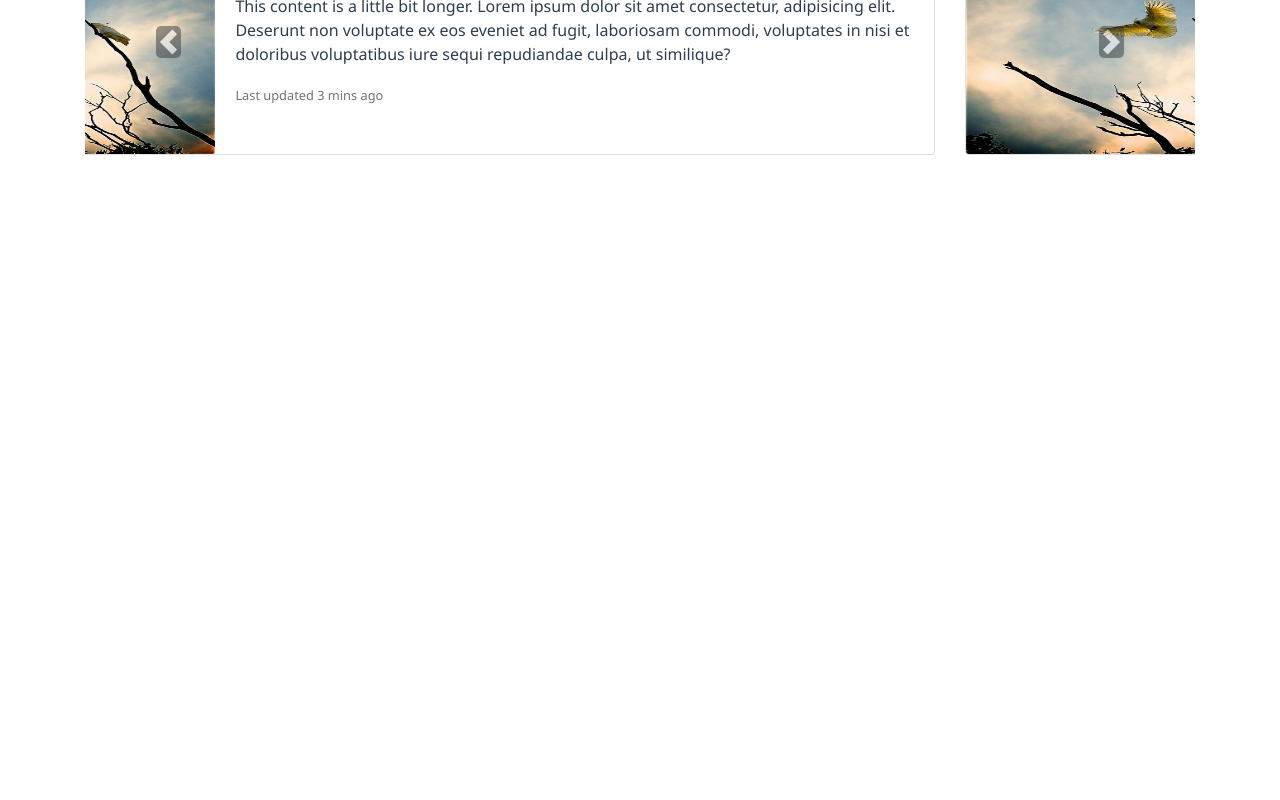
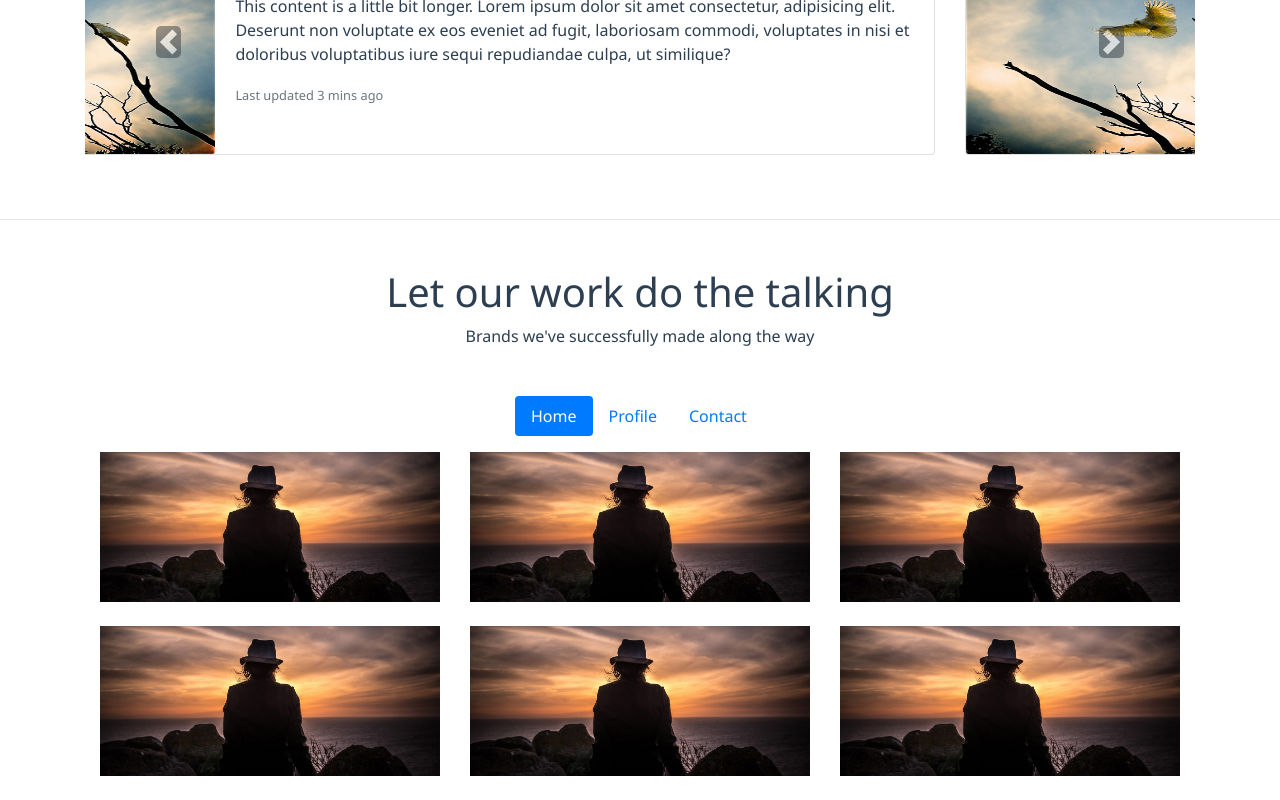
Before and after one commit to hamid01010/Bootstraptheme, a Vue app: page / in a window 1280 px wide. Shown: the part 2087-2887 px from the top of the page. Before the commit the page ends 2258 px from the top, so only its background shows below. Built offline with nearby package versions, Linux system fonts and the light colour scheme.

Commit message:
Gallery section done

```diff
--- a/src/App.vue
+++ b/src/App.vue
@@ -13,6 +13,8 @@
     <videosection />
     <hr>
     <carouselsection />
+    <hr>
+    <gallary />
   </div>
 </template>
 
@@ -22,6 +24,7 @@ import jumbotron from "./components/jumbotron"
 import cardsection from "./components/cardsection"
 import videosection from "./components/videosection"
 import carouselsection from "./components/carousel"
+import gallary from "./components/gallary"
 export default {
     name: "app",
     components:{
@@ -29,7 +32,8 @@ export default {
         jumbotron,
         cardsection,
         videosection,
-        carouselsection
+        carouselsection,
+        gallary
     }
 }
 </script>
--- a/src/components/carousel.vue
+++ b/src/components/carousel.vue
@@ -1,5 +1,5 @@
 <template>
-  <div class="container">
+  <div class="container mb-5">
         <div class="text-center my-5">
             <h1>But don’t take our work for it</h1>
             <p>See what people have to say about our product</p>
@@ -29,7 +29,7 @@
 </template>
 
 <script>
-import card from "./singlecard"
+import card from "./carouselcard"
 export default {
     name: "carouselsection",
     components:{
--- /dev/null
+++ b/src/components/gallary.vue
@@ -0,0 +1,108 @@
+<template>
+  <div class="container">
+      <div class="text-center my-5">
+          <h1>Let our work do the talking</h1>
+          <p>Brands we've successfully made along the way</p>
+      </div>
+
+
+      <ul class="nav nav-pills mb-3" id="pills-tab" role="tablist">
+  <li class="nav-item">
+    <a class="nav-link active" id="pills-home-tab" data-toggle="pill" href="#pills-home" role="tab" aria-controls="pills-home" aria-selected="true">Home</a>
+  </li>
+  <li class="nav-item">
+    <a class="nav-link" id="pills-profile-tab" data-toggle="pill" href="#pills-profile" role="tab" aria-controls="pills-profile" aria-selected="false">Profile</a>
+  </li>
+  <li class="nav-item">
+    <a class="nav-link" id="pills-contact-tab" data-toggle="pill" href="#pills-contact" role="tab" aria-controls="pills-contact" aria-selected="false">Contact</a>
+  </li>
+</ul>
+
+<div class="tab-content" id="pills-tabContent">
+    <div class="tab-pane fade show active" id="pills-home" role="tabpanel" aria-labelledby="pills-home-tab">
+        <div class="row mx-auto">
+            <div class="col-lg-4 col-md-4 col-12 mb-4">
+                <img src="./images/carousel1.jpg" class="img-fluid">
+            </div>
+            <div class="col-lg-4 col-md-4 col-12 mb-4">
+                <img src="./images/carousel1.jpg" class="img-fluid">
+            </div>
+            <div class="col-lg-4 col-md-4 col-12 mb-4">
+                <img src="./images/carousel1.jpg" class="img-fluid">
+            </div>
+            <div class="col-lg-4 col-md-4 col-12 mb-4">
+                <img src="./images/carousel1.jpg" class="img-fluid">
+            </div>
+            <div class="col-lg-4 col-md-4 col-12 mb-4">
+                <img src="./images/carousel1.jpg" class="img-fluid">
+            </div>
+            <div class="col-lg-4 col-md-4 col-12 mb-4">
+                <img src="./images/carousel1.jpg" class="img-fluid">
+            </div>
+        </div>
+    </div>
+  <div class="tab-pane fade" id="pills-profile" role="tabpanel" aria-labelledby="pills-profile-tab">
+        <div class="row mx-auto">
+            <div class="col-lg-4 col-md-4 col-12 mb-4">
+                <img src="./images/carousel2.jpg" class="img-fluid">
+            </div>
+            <div class="col-lg-4 col-md-4 col-12 mb-4">
+                <img src="./images/carousel2.jpg" class="img-fluid">
+            </div>
+            <div class="col-lg-4 col-md-4 col-12 mb-4">
+                <img src="./images/carousel2.jpg" class="img-fluid">
+            </div>
+            <div class="col-lg-4 col-md-4 col-12 mb-4">
+                <img src="./images/carousel2.jpg" class="img-fluid">
+            </div>
+            <div class="col-lg-4 col-md-4 col-12 mb-4">
+                <img src="./images/carousel2.jpg" class="img-fluid">
+            </div>
+            <div class="col-lg-4 col-md-4 col-12 mb-4">
+                <img src="./images/carousel2.jpg" class="img-fluid">
+            </div>
+        </div>
+  </div>
+  <div class="tab-pane fade" id="pills-contact" role="tabpanel" aria-labelledby="pills-contact-tab">
+        <div class="row mx-auto">
+            <div class="col-lg-4 col-md-4 col-12 mb-4">
+                <img src="./images/carousel3.jpg" class="img-fluid">
+            </div>
+            <div class="col-lg-4 col-md-4 col-12 mb-4">
+                <img src="./images/carousel3.jpg" class="img-fluid">
+            </div>
+            <div class="col-lg-4 col-md-4 col-12 mb-4">
+                <img src="./images/carousel3.jpg" class="img-fluid">
+            </div>
+            <div class="col-lg-4 col-md-4 col-12 mb-4">
+                <img src="./images/carousel3.jpg" class="img-fluid">
+            </div>
+            <div class="col-lg-4 col-md-4 col-12 mb-4">
+                <img src="./images/carousel3.jpg" class="img-fluid">
+            </div>
+            <div class="col-lg-4 col-md-4 col-12 mb-4">
+                <img src="./images/carousel3.jpg" class="img-fluid">
+            </div>
+        </div>
+  </div>
+</div>
+
+
+  </div>
+</template>
+
+<script>
+export default {
+    name: "gallary"
+}
+</script>
+
+<style scoped>
+img{
+    width: 500px;
+}
+ul{
+    width: 250px;
+    margin: auto
+}
+</style>
```
Also changed, not shown: src/components/carouselcard.vue (renamed from src/components/singlecard.vue).
